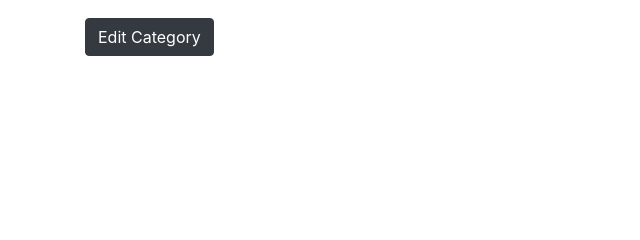
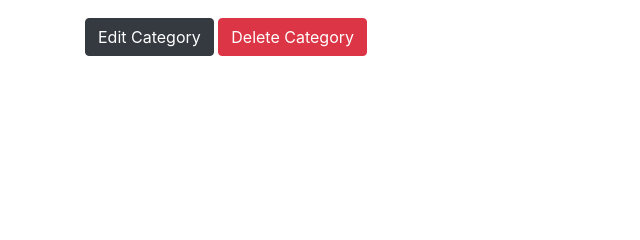
Before and after one commit to jgillard/practising-python-django, a Django app: page /categories/1/ in a window 1280 px wide. Shown: the part 196-436 px from the top of the page, without its empty margins (0-640 px from the left). Run offline with Django 3.2, Linux system fonts and the light colour scheme; tables that the repository leaves empty hold one stand-in row (values such as "Sample post"); some libraries are stand-ins or nearby versions.

Commit message:
Feature: Delete Category

```diff
--- a/categories/templates/category_detail.html
+++ b/categories/templates/category_detail.html
@@ -11,5 +11,6 @@
 </p>
 
 <a class="btn btn-dark" href="{% url 'category_edit' category.pk %}">Edit Category</a>
+<a class="btn btn-danger" href="{% url 'category_delete' category.pk %}">Delete Category</a>
 
 {% endblock %}
--- a/categories/urls.py
+++ b/categories/urls.py
@@ -9,6 +9,7 @@ urlpatterns = [
     path('categories/<int:pk>/', views.CategoryView.as_view(), name='category_detail'),
     path('categories/new/', views.category_new, name='category_new'),
     path('categories/<int:pk>/edit/', views.category_edit, name='category_edit'),
+    path('categories/<int:pk>/delete/', views.category_delete, name='category_delete'),
 
     path('questions/', views.QuestionListView.as_view(), name='question_list'),
     path('questions/<int:pk>/', views.QuestionView.as_view(), name='question_detail'),
--- a/categories/views.py
+++ b/categories/views.py
@@ -50,6 +50,13 @@ def category_edit(request, pk):
         return render(request, 'category_edit.html', {'form': form})
 
 
+def category_delete(request, pk):
+    category = get_object_or_404(Category, pk=pk)
+    # this currently throws an exception if there are child objects
+    category.delete()
+    return redirect('category_list')
+
+
 class QuestionListView(generic.ListView):
     model = Question
     template_name = 'question_list.html'
```
